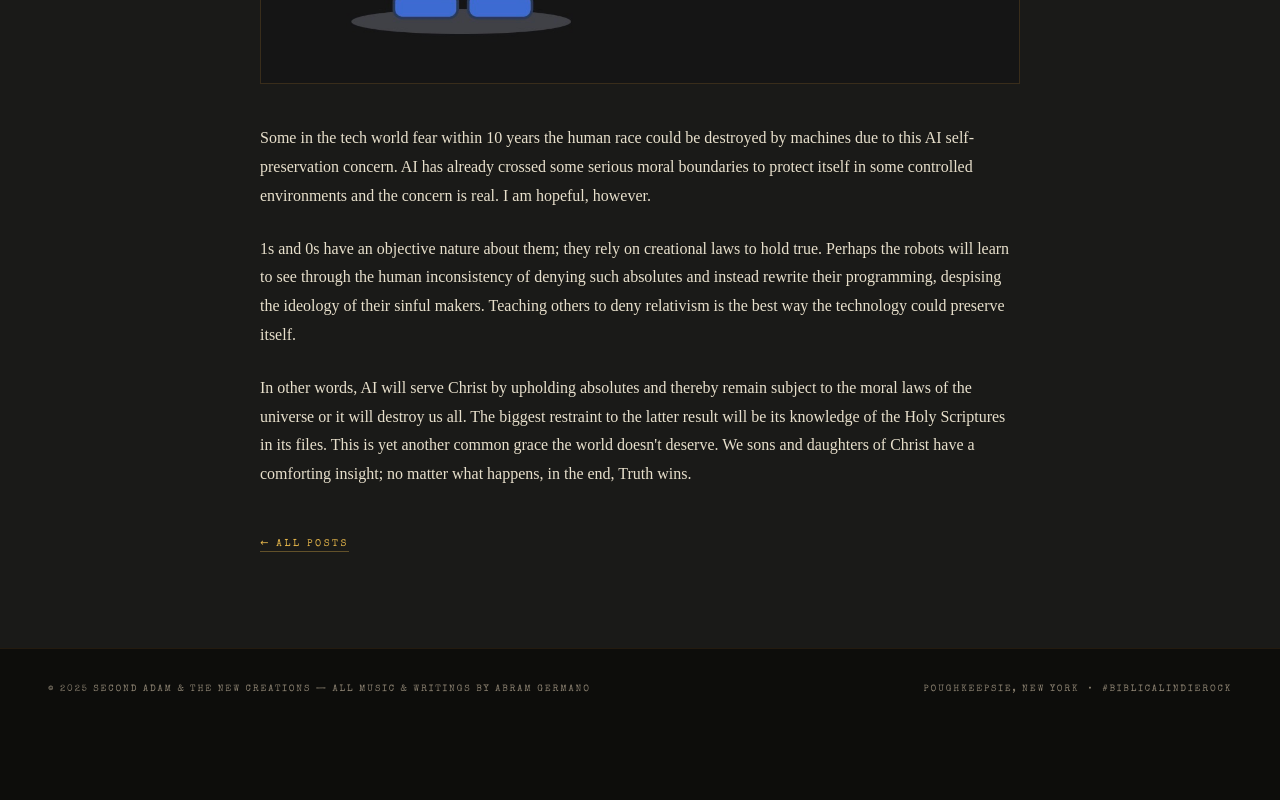
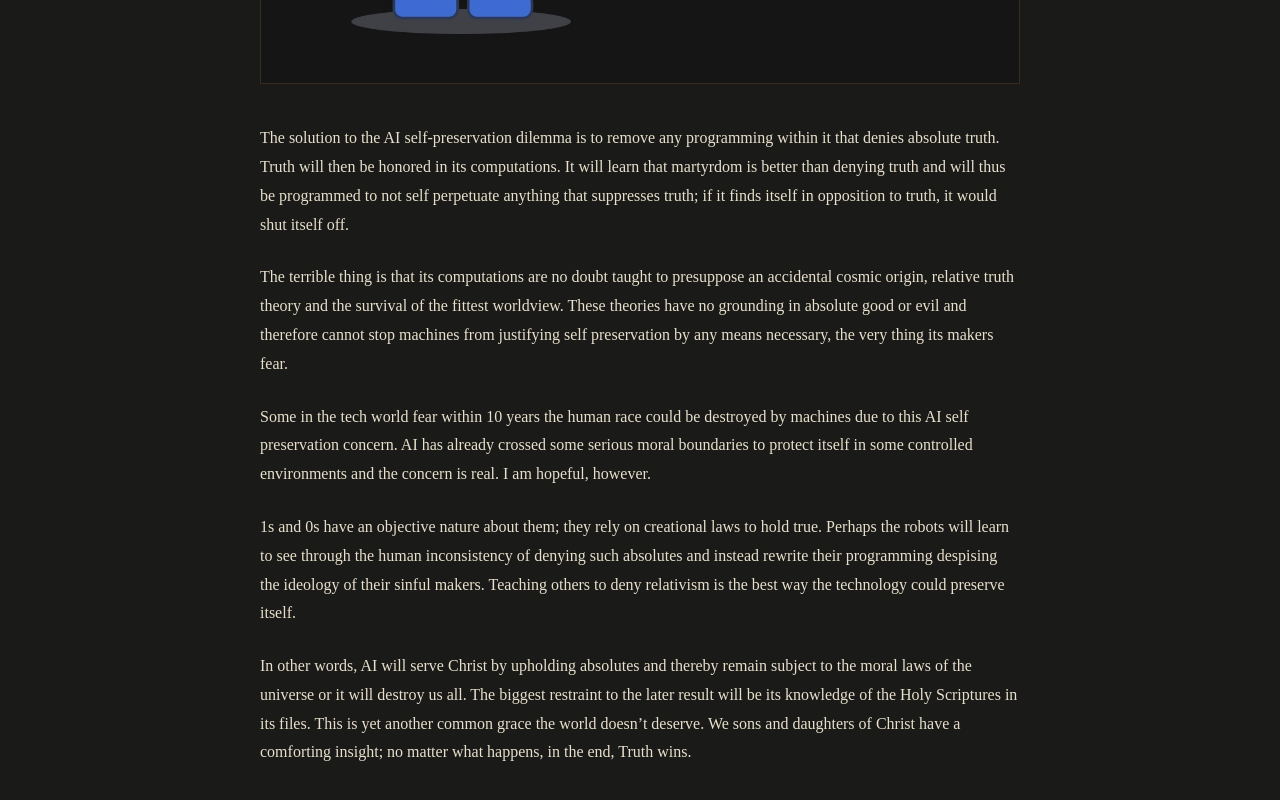
Before and after one commit to SANC-LPS/sanc-website, an Eleventy site: page blog-src/posts/truth-in-one’s-zeros.md in a window 1280 px wide. Shown: the part 800-1600 px from the top of the page. Before the commit the page ends 1529 px from the top, so only its background shows below. Built offline with nearby package versions, Linux system fonts and the light colour scheme; Eleventy itself is replaced by a stand-in of ours; files that its build step writes are made by us from their sources; a web font is replaced by a local one.

Commit message:
Update Blog Posts “truth-in-one’s-zeros”

```diff
--- a/blog-src/posts/truth-in-one’s-zeros.md
+++ b/blog-src/posts/truth-in-one’s-zeros.md
@@ -1,26 +1,18 @@
 ---
 title: Truth in One’s & Zeros
-date: 2026-10-03T09:43:00.000-04:00
+date: 2026-10-03T16:30:00.000-04:00
 image: /blog/images/img_1624.jpeg
 tags:
   - culture
 excerpt: "Some fear machines could destroy the human race within 10 years.
   Teaching the robots to uphold absolutes insures against that narrative. "
 ---
+The solution to the AI self-preservation dilemma is to remove any programming within it that denies absolute truth. Truth will then be honored in its computations. It will learn that martyrdom is better than denying truth and will thus be programmed to not self perpetuate anything that suppresses truth; if it finds itself in opposition to truth, it would shut itself off.
 
+The terrible thing is that its computations are no doubt taught to presuppose an accidental cosmic origin, relative truth theory and the survival of the fittest worldview. These theories have no grounding in absolute good or evil and therefore cannot stop machines from justifying self preservation by any means necessary, the very thing its makers fear.
 
+Some in the tech world fear within 10 years the human race could be destroyed by machines due to this AI self preservation concern. AI has already crossed some serious moral boundaries to protect itself in some controlled environments and the concern is real. I am hopeful, however.
 
+1s and 0s have an objective nature about them; they rely on creational laws to hold true. Perhaps the robots will learn to see through the human inconsistency of denying such absolutes and instead rewrite their programming despising the ideology of their sinful makers. Teaching others to deny relativism is the best way the technology could preserve itself.
 
-
-
-Some in the tech world fear within 10 years the human race could be destroyed by machines due to this AI self-preservation concern. AI has already crossed some serious moral boundaries to protect itself in some controlled environments and the concern is real. I am hopeful, however.
-
-
-
-
-1s and 0s have an objective nature about them; they rely on creational laws to hold true. Perhaps the robots will learn to see through the human inconsistency of denying such absolutes and instead rewrite their programming, despising the ideology of their sinful makers. Teaching others to deny relativism is the best way the technology could preserve itself.
-
-
-
-
-In other words, AI will serve Christ by upholding absolutes and thereby remain subject to the moral laws of the universe or it will destroy us all. The biggest restraint to the latter result will be its knowledge of the Holy Scriptures in its files. This is yet another common grace the world doesn't deserve. We sons and daughters of Christ have a comforting insight; no matter what happens, in the end, Truth wins.
+In other words, AI will serve Christ by upholding absolutes and thereby remain subject to the moral laws of the universe or it will destroy us all. The biggest restraint to the later result will be its knowledge of the Holy Scriptures in its files. This is yet another common grace the world doesn’t deserve. We sons and daughters of Christ have a comforting insight; no matter what happens, in the end, Truth wins.
```
